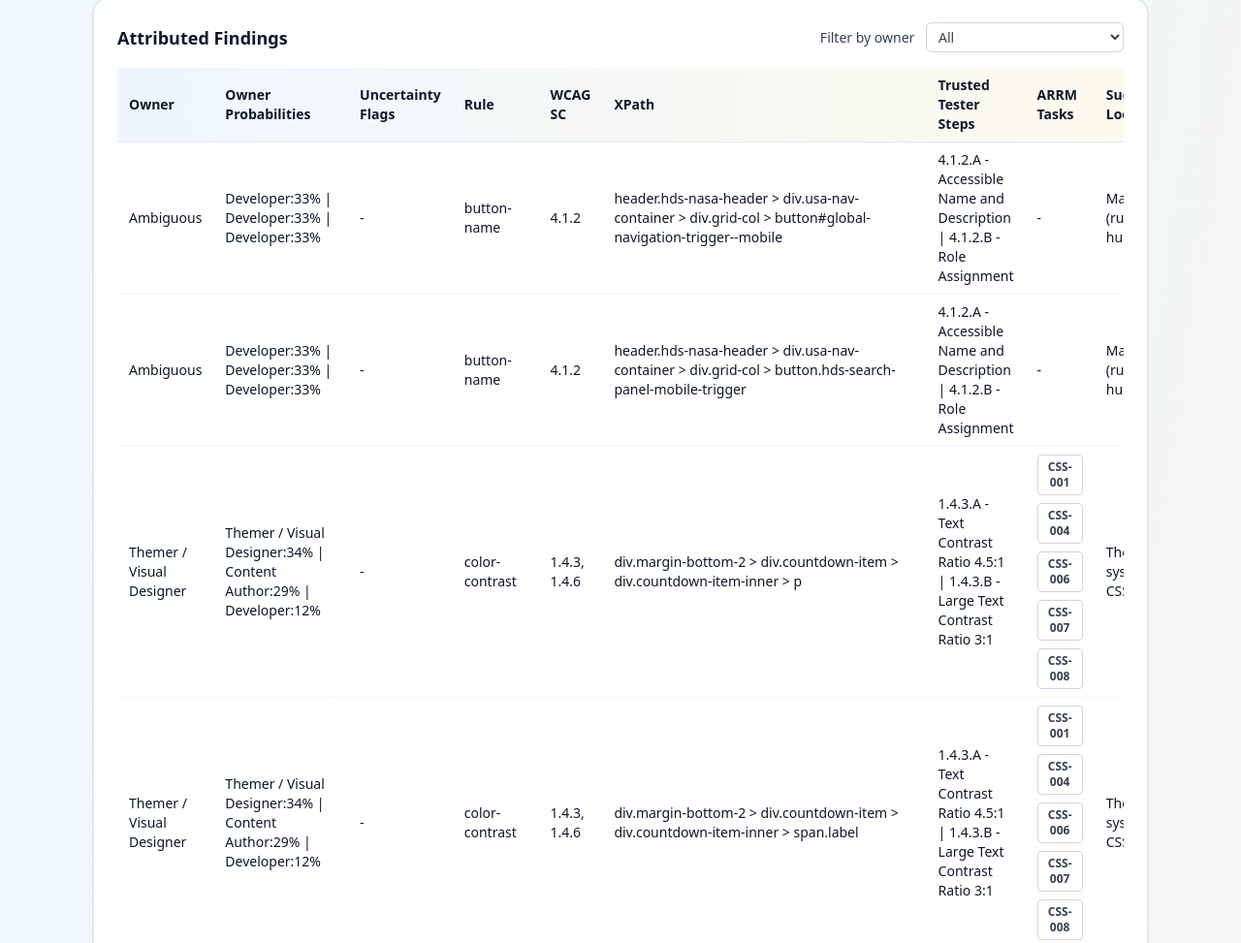
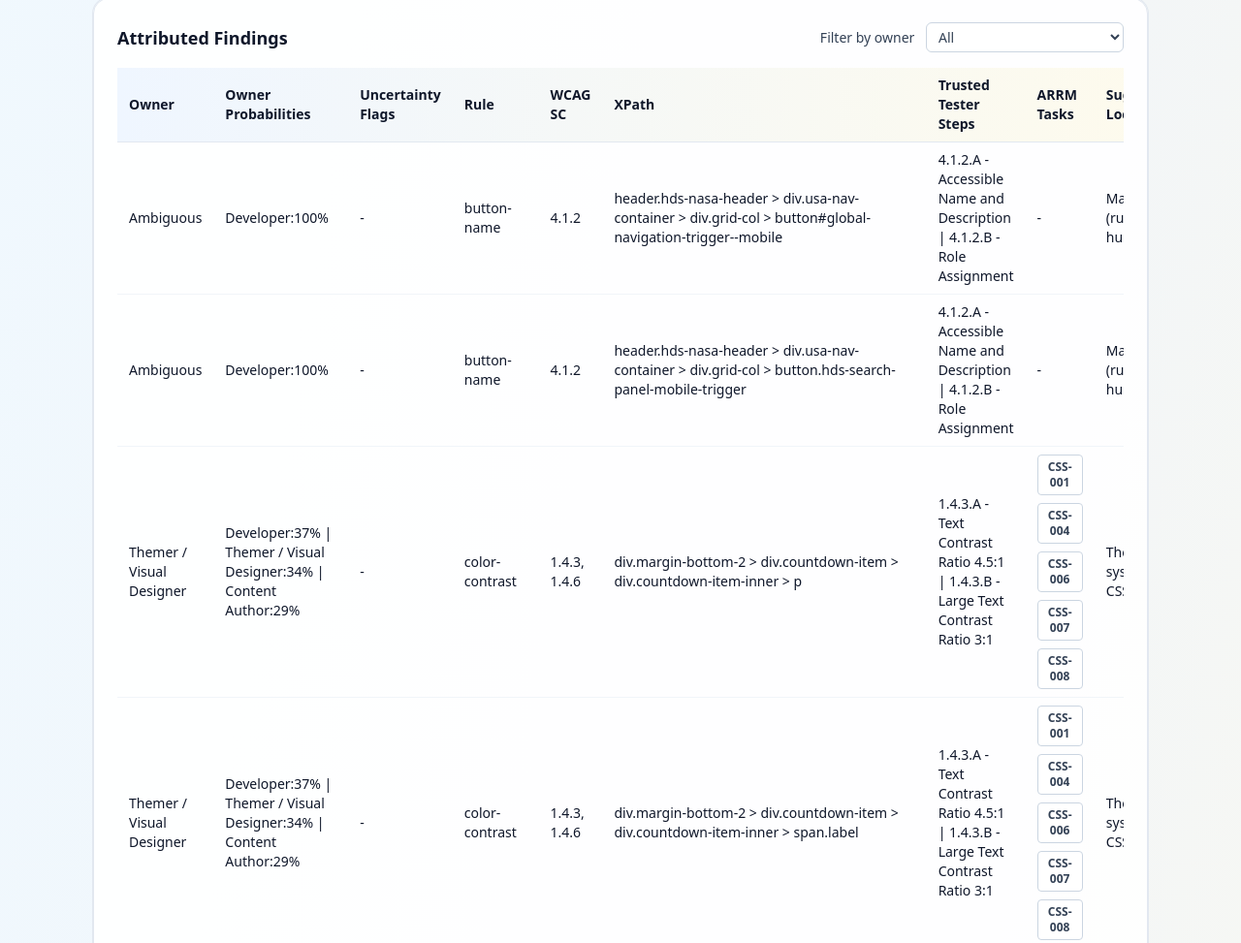
Before and after one commit to mgifford/TraceA11y, a website: page index.html in a window 1280 px wide. Shown: the part 1678-2651 px from the top of the page at 97% size. Drawn offline with nearby package versions, Linux system fonts and the light colour scheme.

Commit message:
fix: aggregate duplicate owner probabilities in table

```diff
--- a/index.html
+++ b/index.html
@@ -385,7 +385,20 @@
           if (list.length === 0) {
             return "-";
           }
-          return list
+
+          const byOwner = list.reduce((acc, entry) => {
+            const owner = String(entry?.owner || "").trim();
+            const probability = Number(entry?.probability || 0);
+            if (!owner || probability <= 0) {
+              return acc;
+            }
+            acc[owner] = (acc[owner] || 0) + probability;
+            return acc;
+          }, {});
+
+          return Object.entries(byOwner)
+            .map(([owner, probability]) => ({ owner, probability }))
+            .sort((a, b) => b.probability - a.probability)
             .slice(0, 3)
             .map((entry) => `${entry.owner}:${Math.round(Number(entry.probability || 0) * 100)}%`)
             .join(" | ");
```
